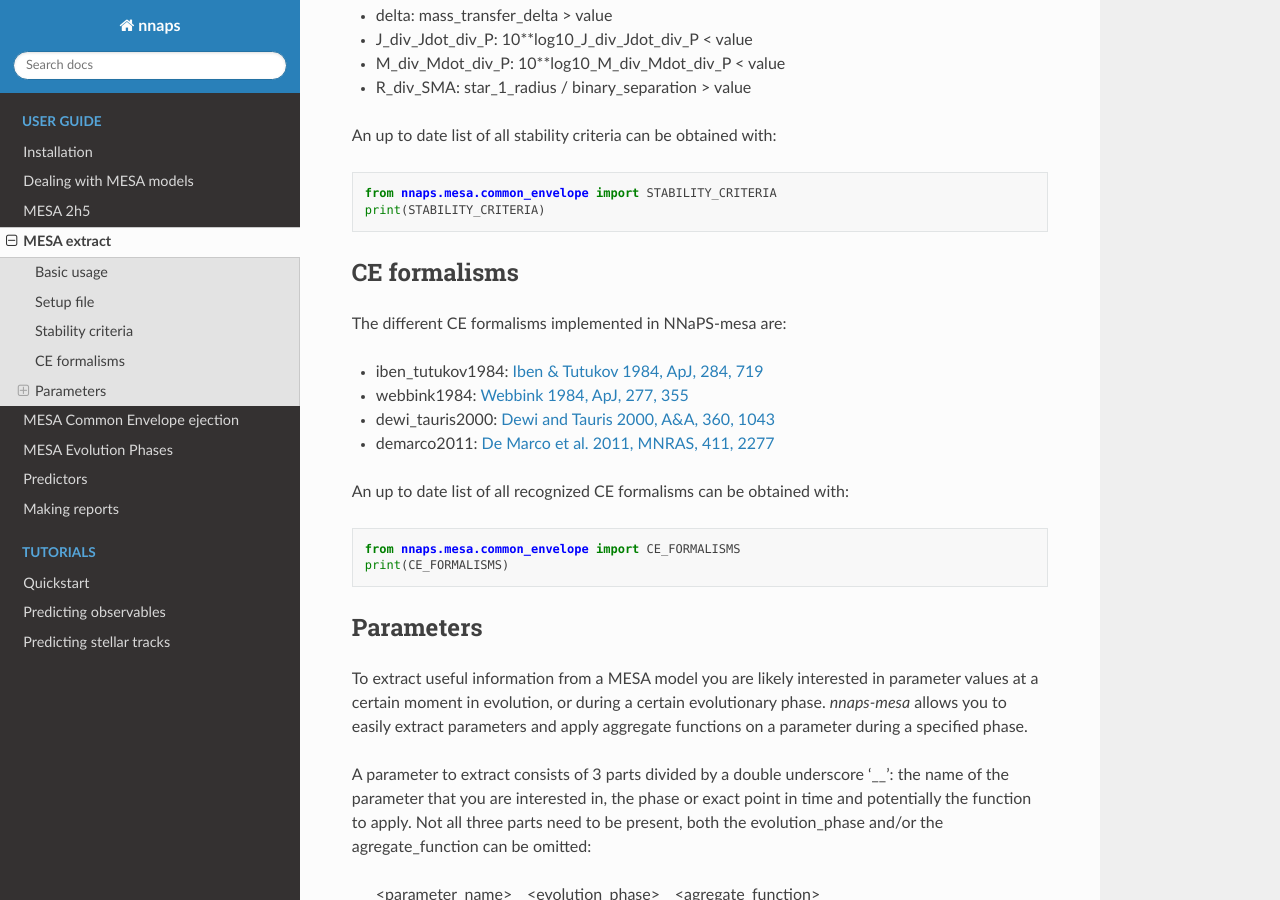
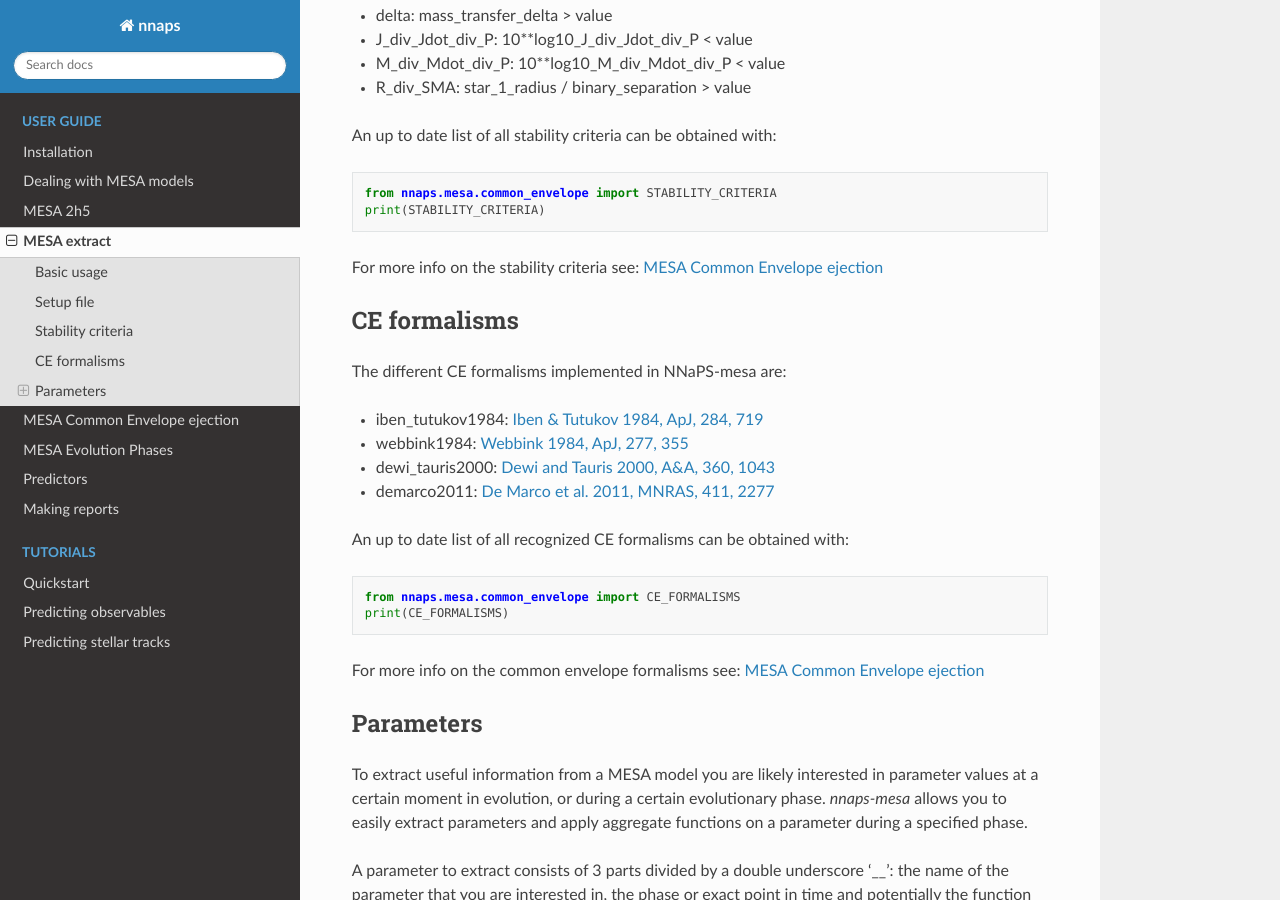
Before and after one commit to vosjo/nnaps, a Sphinx documentation site: the page built from docs/userguide/mesa_extract.rst, in a window 1280 px wide and 900 px high, scrolled down 2362 px. Built offline with Sphinx 7.4.7 and the Read the Docs theme 2.0.0, drawn with Linux system fonts in a browser that asks for light colours.

Commit message:
added links to ce details from mesa_extract

```diff
--- a/docs/userguide/mesa_extract.rst
+++ b/docs/userguide/mesa_extract.rst
@@ -118,6 +118,8 @@ An up to date list of all stability criteria can be obtained with:
     from nnaps.mesa.common_envelope import STABILITY_CRITERIA
     print(STABILITY_CRITERIA)
 
+For more info on the stability criteria see: :doc:`mesa_common_envelope`
+
 CE formalisms
 -------------
 
@@ -134,6 +136,8 @@ An up to date list of all recognized CE formalisms can be obtained with:
 
     from nnaps.mesa.common_envelope import CE_FORMALISMS
     print(CE_FORMALISMS)
+
+For more info on the common envelope formalisms see: :doc:`mesa_common_envelope`
 
 Parameters
 ----------
```
